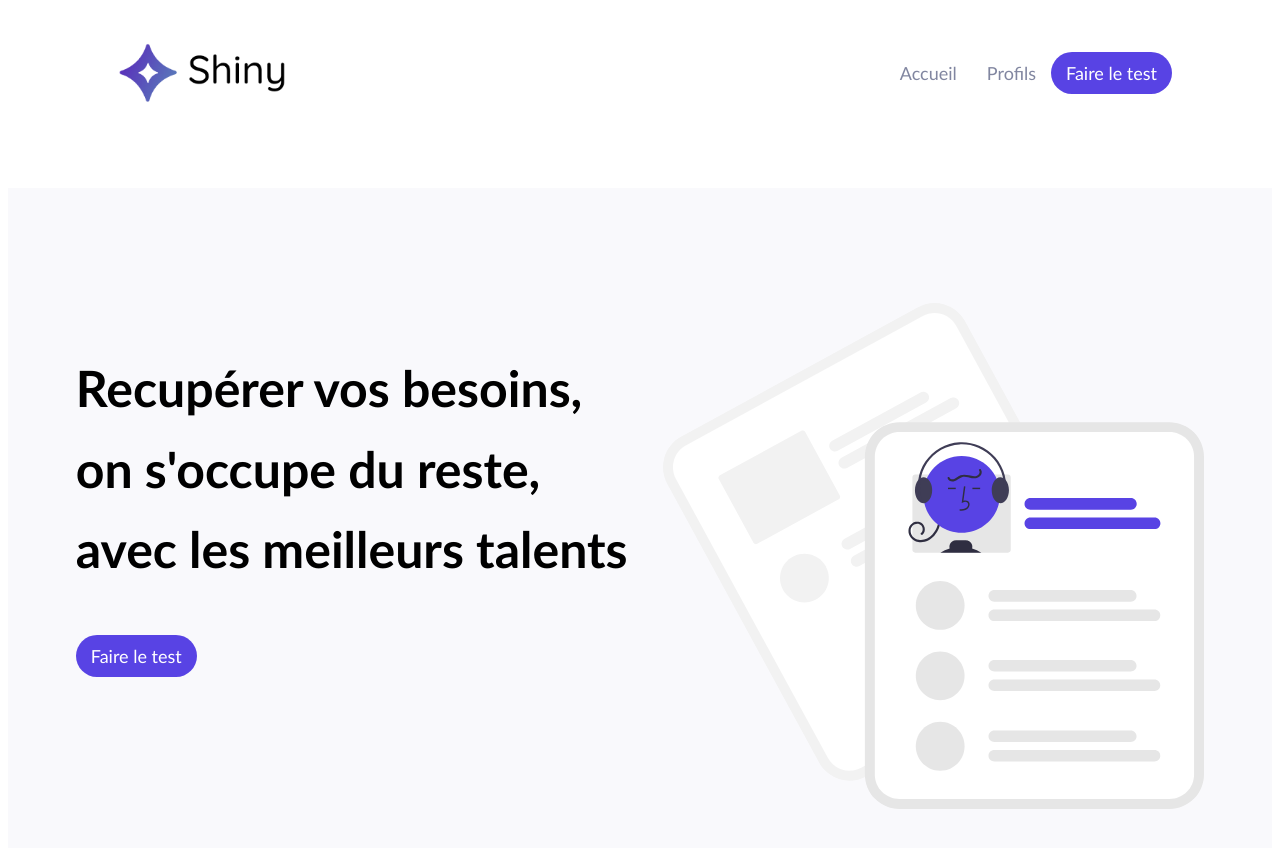
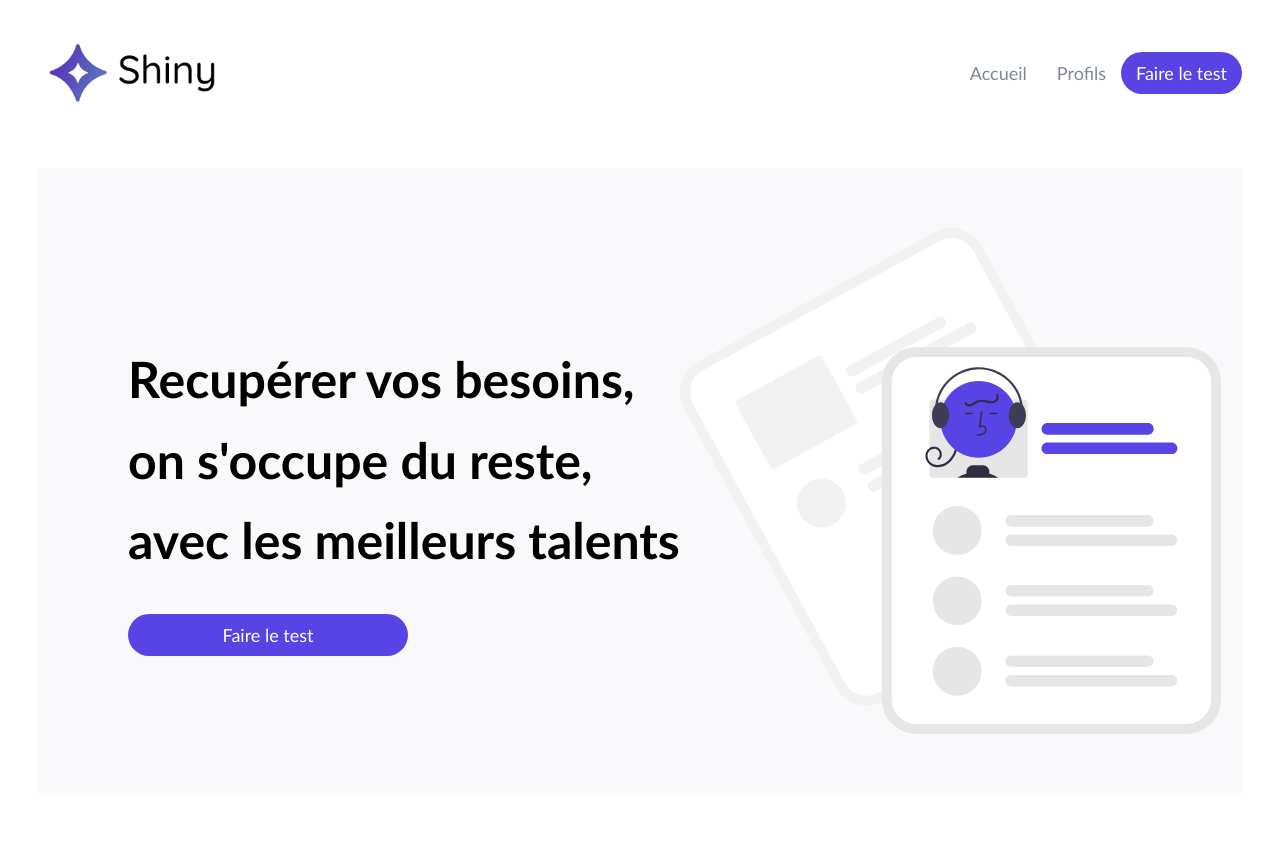
Before and after one commit to HayasMoustapha/shiny-agency, a React (Create React App) app: page / in a window 1280 px wide. Shown: the top 848 px of the page. After the commit the page ends 824 px from the top, so only its background shows below. Built offline with nearby package versions, Linux system fonts and the light colour scheme.

Commit message:
Creating Styled Link Component (Atoms.jsx) and Updating Home page and Header component

```diff
--- a/src/components/Header/index.jsx
+++ b/src/components/Header/index.jsx
@@ -1,13 +1,12 @@
 import { StyledLink } from '../../utils/style/Atoms.jsx'
 import styled from 'styled-components'
-import colors from '../../utils/style/colors'
 import logo from '../../assets/dark-logo.png'
 
 const HeaderContainer = styled.nav`
   display: flex;
   justify-content: space-between;
   align-items: center;
-  padding: 30px 100px;
+  padding: 30px;
 `
 const Image = styled.img`
   height: 70px;
--- a/src/pages/Home/index.jsx
+++ b/src/pages/Home/index.jsx
@@ -9,11 +9,17 @@ const HomeContainer = styled.div`
   justify-content: space-around;
   flex-direction: row;
   background-color: ${colors.backgroundLight};
-  margin: 50px auto 0px auto;
-  padding: 90px 50px;
+  margin: 30px;
+  padding: 60px 90px;
 `
 const LeftCol = styled.div`
-  display: flex,
+  display: flex;
+  flex-direction: column;
+  justify-content: center;
+  flex: 1;
+  ${StyledLink} {
+    max-width: 250px;
+  }
 `
 
 const Title = styled.h1`
@@ -21,14 +27,11 @@ const Title = styled.h1`
   font-size: 50px;
   line-height: 161%;
   font-weight: 700;
-  margin: 70px auto 55px auto;
   color: ${colors.dark};
 `
 
 const Illustration = styled.img`
-  width: 541px;
-  height: auto;
-  margin-top: 25px;
+  flex: 1;
 `
 
 const Home = () => {
```
